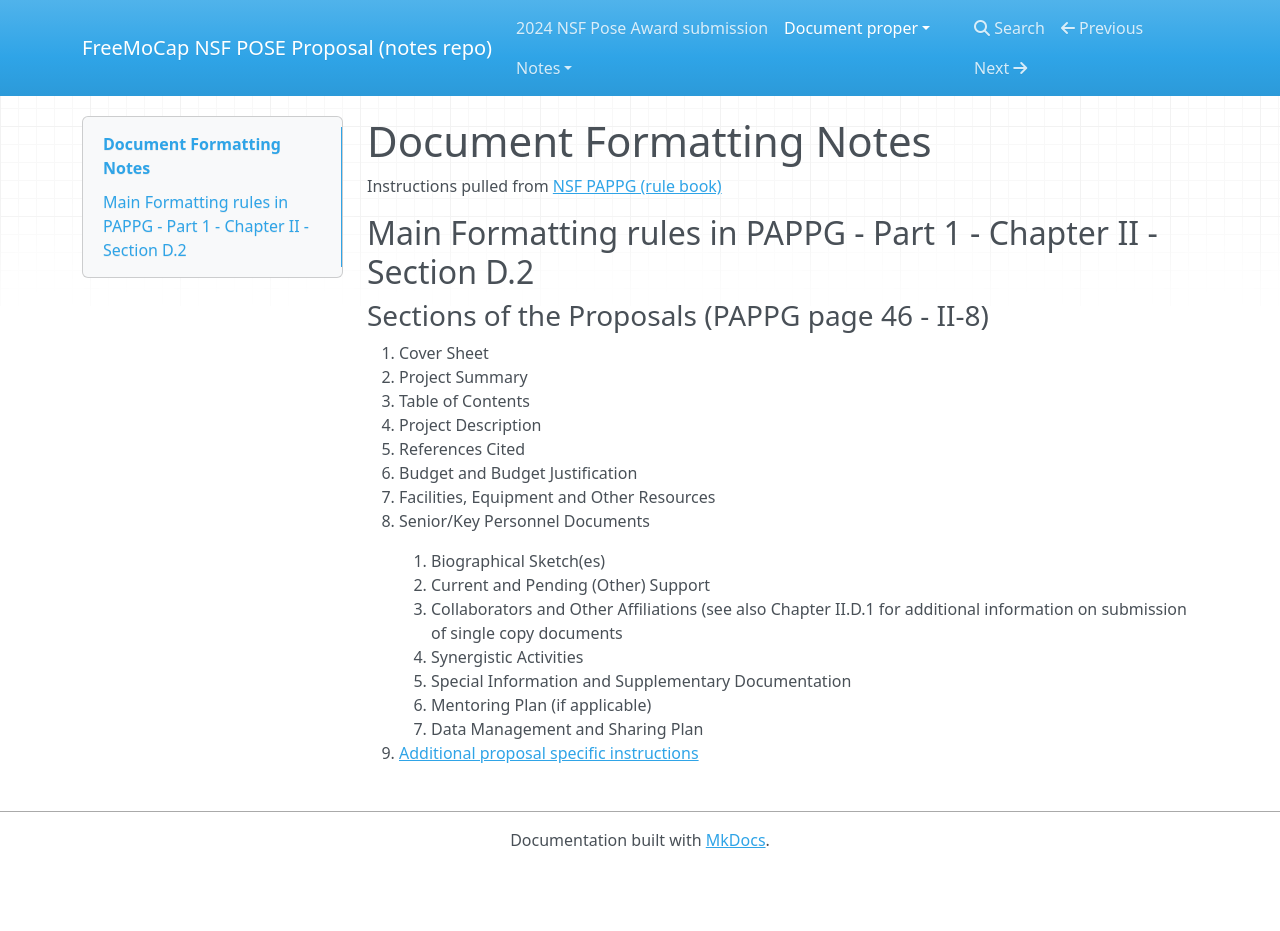
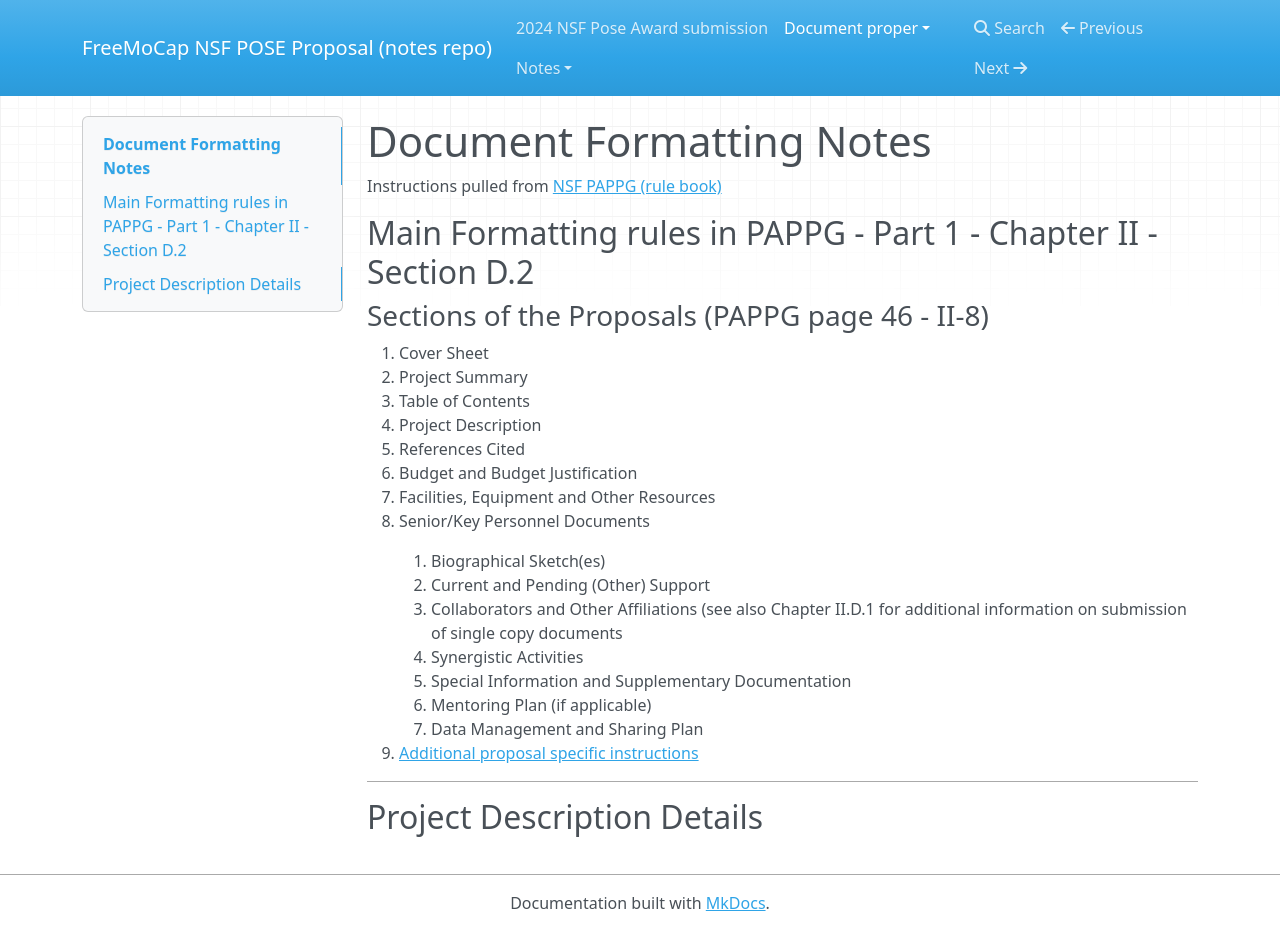
Before and after one commit to freemocap/2025-nsf-pose, an MkDocs documentation site: the page built from docs/document-proper/formatting-notes.md, in a window 1280 px wide and 931 px high. Built offline with MkDocs 1.6.1, drawn with Linux system fonts in a browser that asks for light colours; nearby versions of some CDN libraries.

Commit message:
Jul 14, 2024, 8:10 AM

```diff
--- a/docs/document-proper/formatting-notes.md
+++ b/docs/document-proper/formatting-notes.md
@@ -22,3 +22,6 @@ Instructions pulled from [NSF PAPPG (rule book)](/docs/notes/nsf_proposal_and_aw
     1. Data Management and Sharing Plan
 
 - [Additional proposal specific instructions](/docs/notes/funding-opportunity-announcement-foa/pose_foa_abridged.md#solicitation-specific-submission-checklist)
+___
+
+## Project Description Details
```
